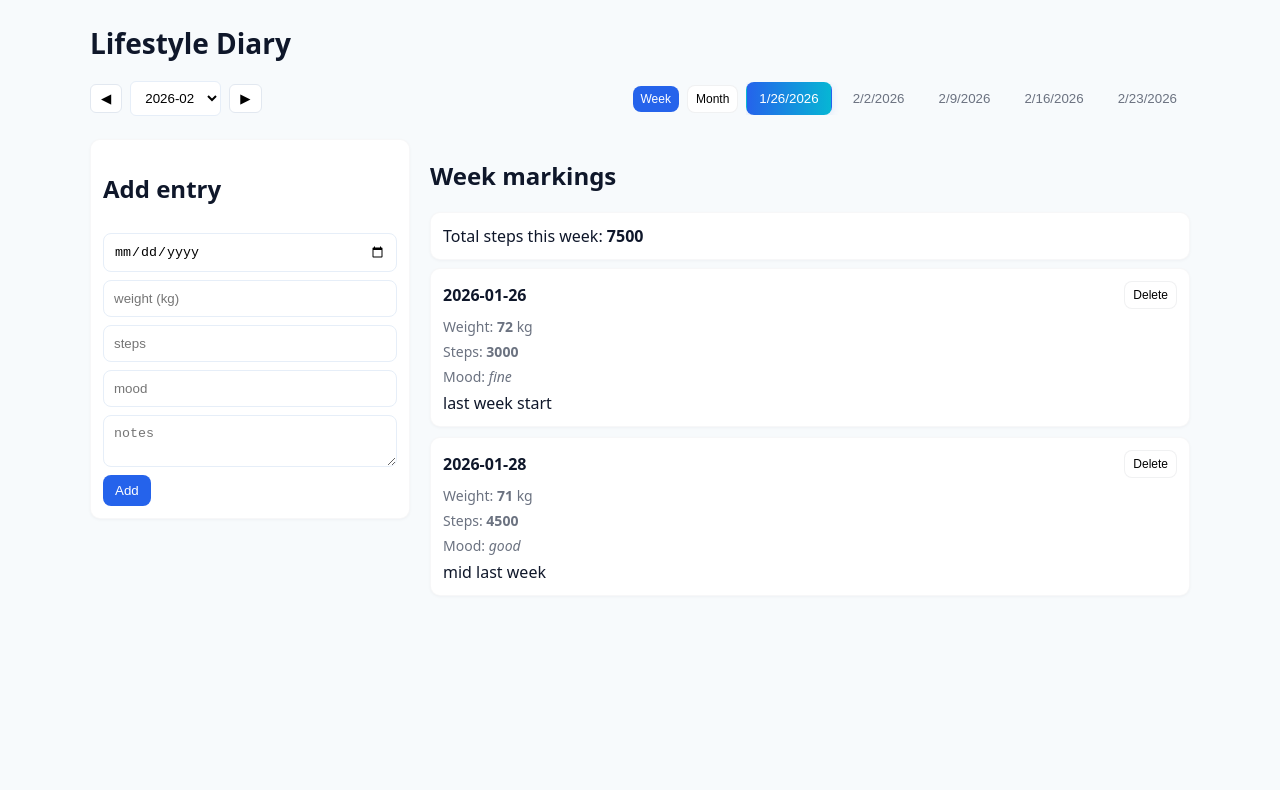
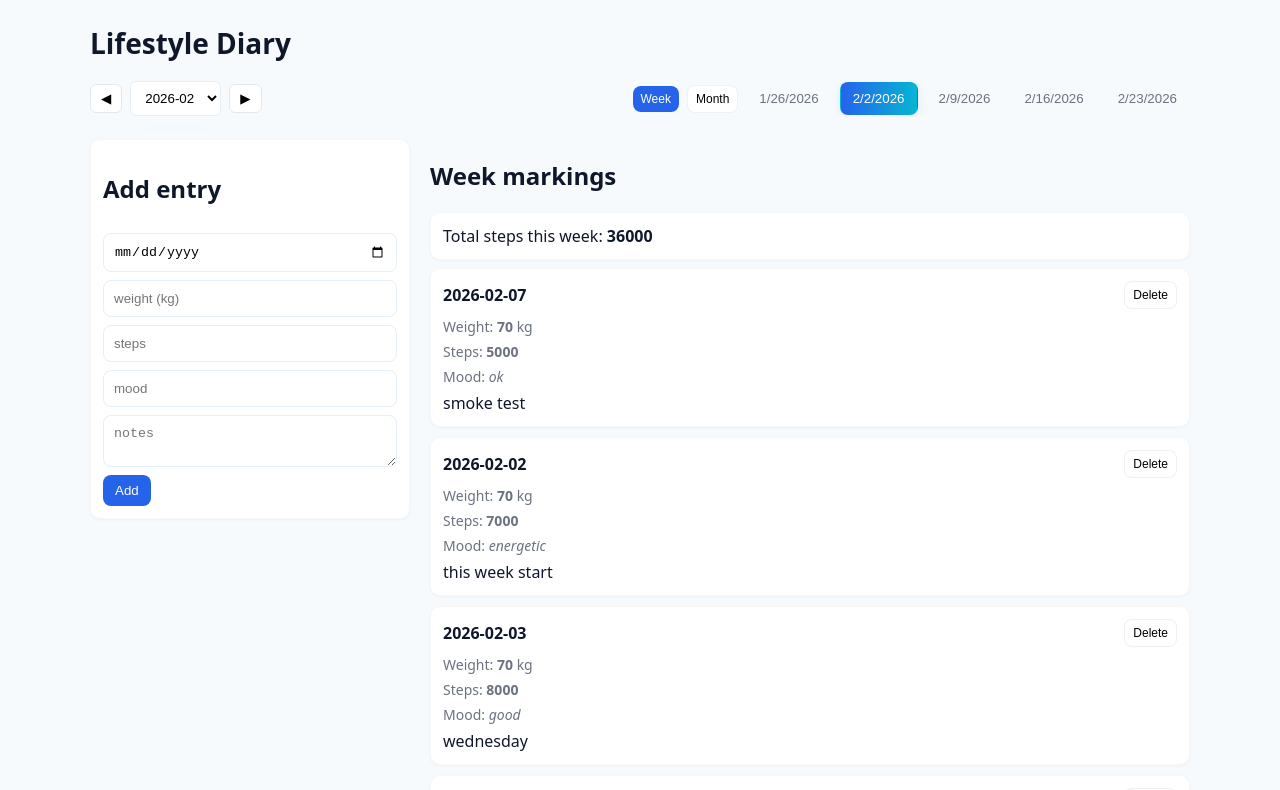
Before and after one commit to savkuoke/Diary, a Next.js app: page / in a window 1280 px wide. Shown: the top 790 px of the page. Built offline with nearby package versions, Linux system fonts and the light colour scheme.

Commit message:
Default selected week to current week; prefer current week when available

```diff
--- a/pages/index.js
+++ b/pages/index.js
@@ -92,8 +92,20 @@ export default function Home() {
     return out
   }, [selectedMonth])
 
-  const [selectedWeekStart, setSelectedWeekStart] = useState(null)
-  useEffect(() => { if (weeks.length) setSelectedWeekStart(weeks[0]) }, [weeks])
+  // default to the start of the current week so the week view shows "this week"
+  const [selectedWeekStart, setSelectedWeekStart] = useState(() => startOfWeek(new Date()))
+  useEffect(() => {
+    if (!weeks.length) return
+    // prefer the current week if it's part of the computed weeks for the selected month
+    const currentWeekKey = startOfWeek(new Date()).toISOString()
+    const found = weeks.find(w => w.toISOString() === currentWeekKey)
+    if (found) {
+      setSelectedWeekStart(found)
+      return
+    }
+    // only set to the first week if there is no selected week yet
+    if (!selectedWeekStart) setSelectedWeekStart(weeks[0])
+  }, [weeks])
 
   // group entries by week start
   const entriesByWeek = useMemo(() => {
```
